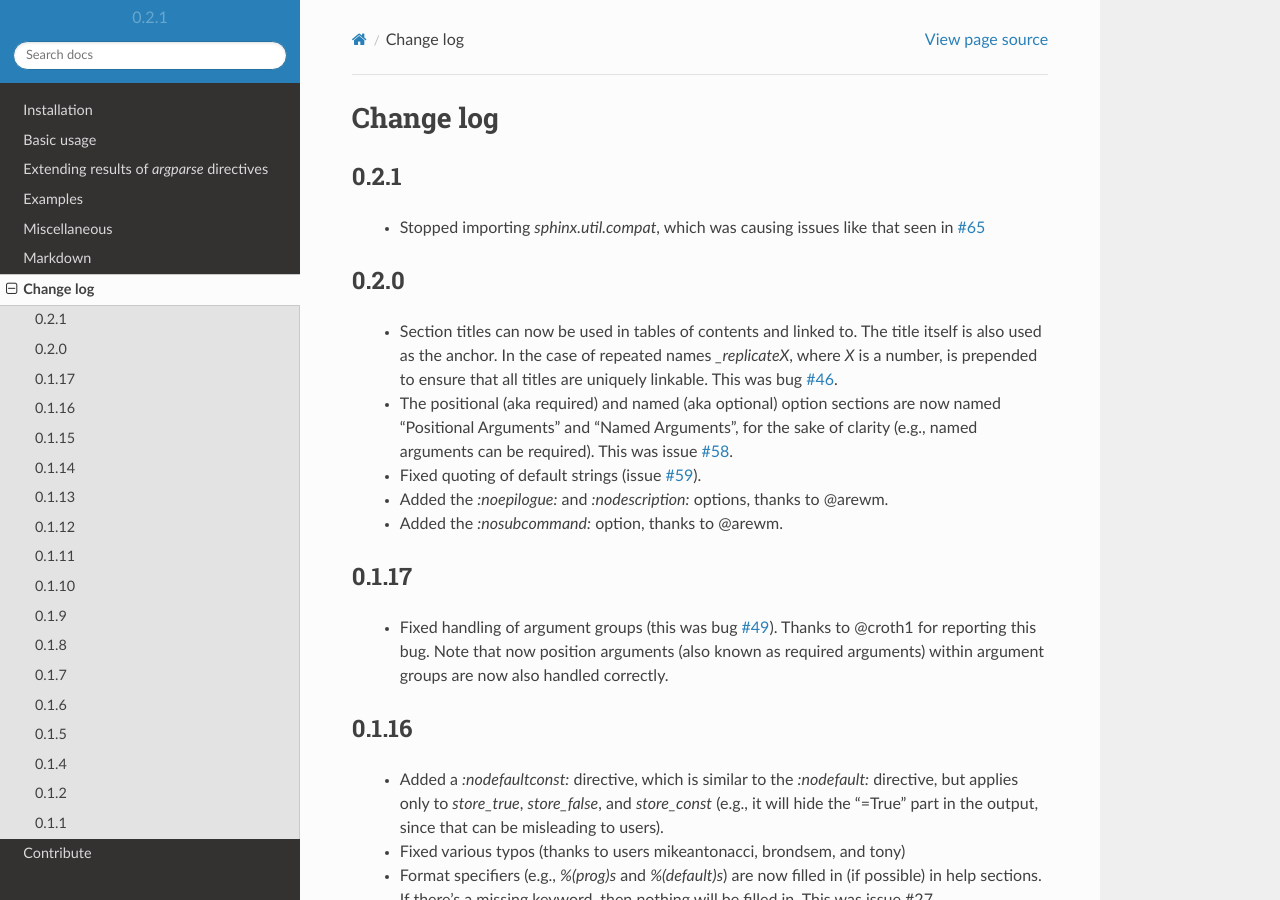
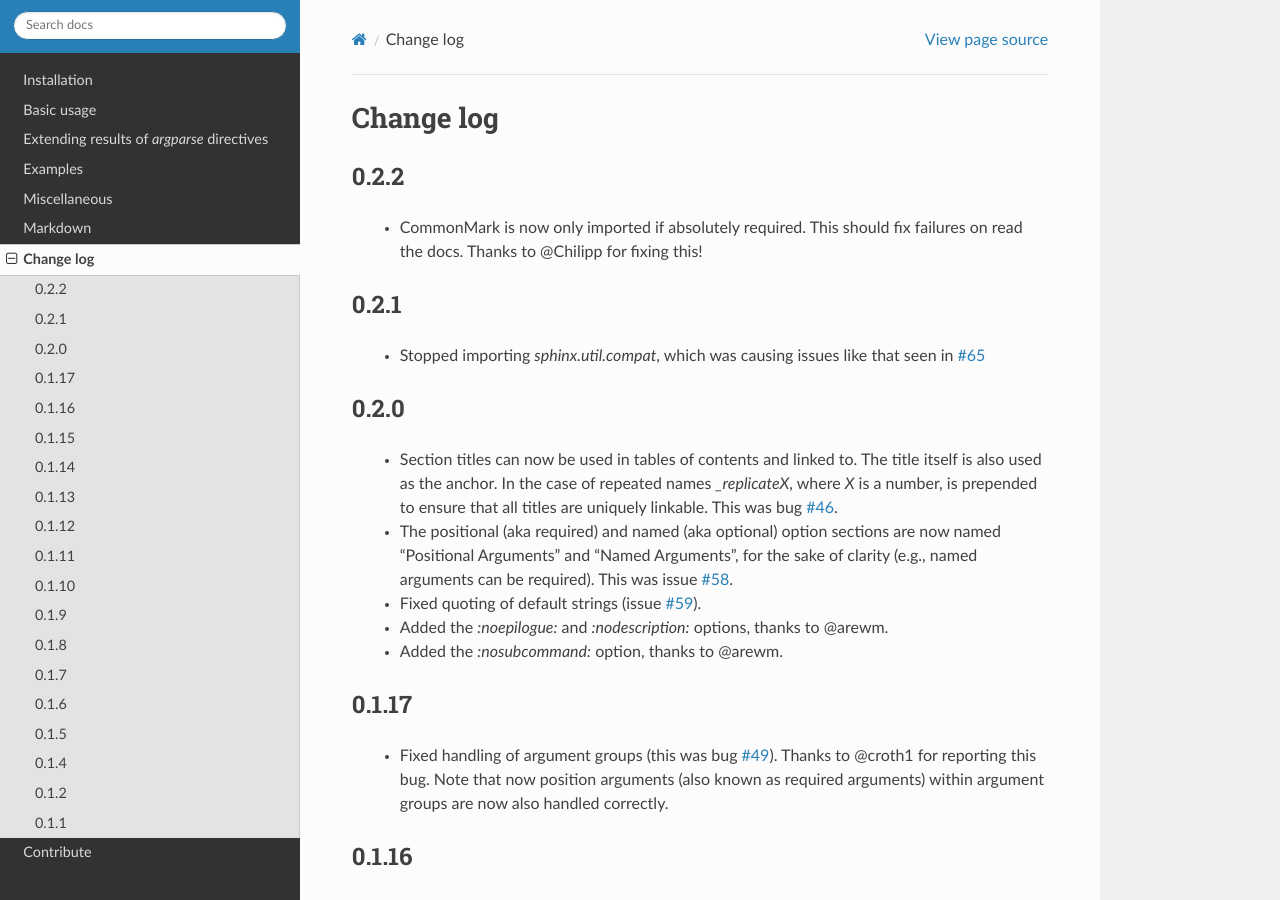
Before and after one commit to alex-rudakov/sphinx-argparse, a Sphinx documentation site: the page built from docs/changelog.rst, in a window 1280 px wide and 900 px high. Built offline with Sphinx 7.4.7 and the Read the Docs theme 2.0.0, drawn with Linux system fonts in a browser that asks for light colours.

Commit message:
Ignore some pointless PEP8 warning and bump the version to 0.2.2

```diff
--- a/docs/changelog.rst
+++ b/docs/changelog.rst
@@ -1,6 +1,11 @@
 **********
 Change log
 **********
+
+0.2.2
+#####
+
+ * CommonMark is now only imported if absolutely required. This should fix failures on read the docs. Thanks to @Chilipp for fixing this!
 
 0.2.1
 #####
--- a/sphinxarg/__init__.py
+++ b/sphinxarg/__init__.py
@@ -1 +1 @@
-__version__ = '0.2.1'
+__version__ = '0.2.2'
```
Also changed, not shown: .travis.yml.
